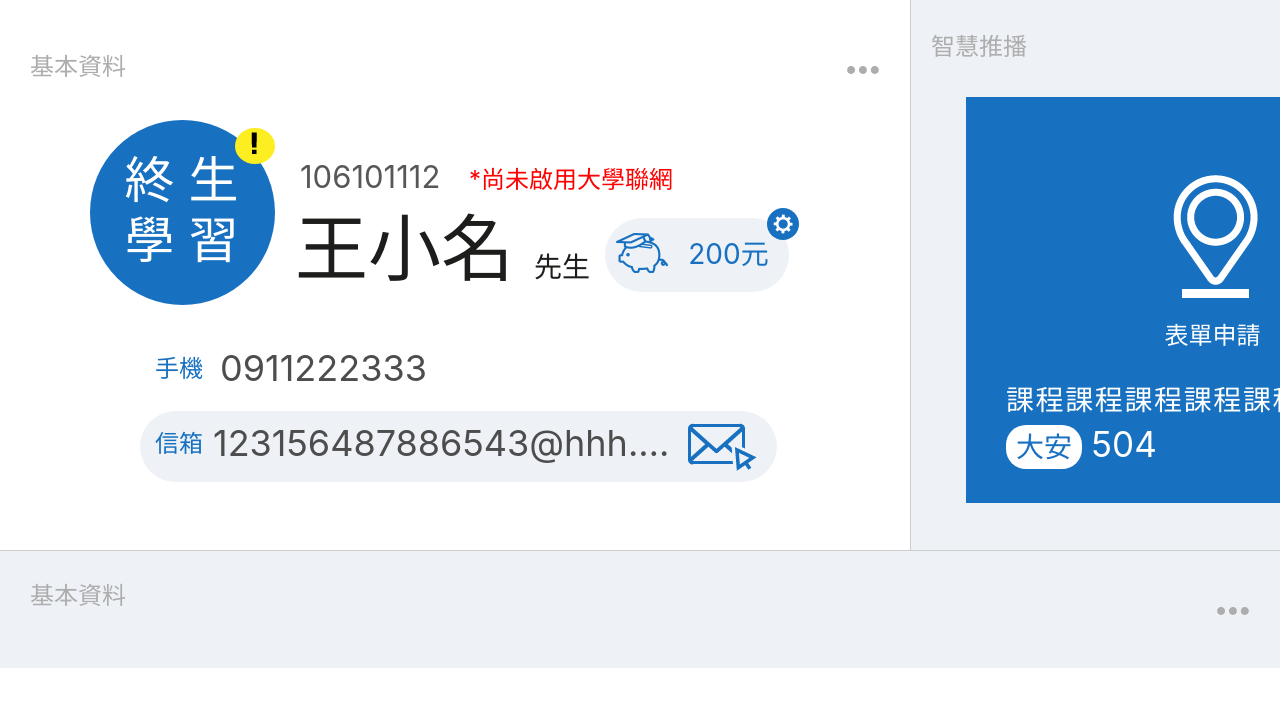
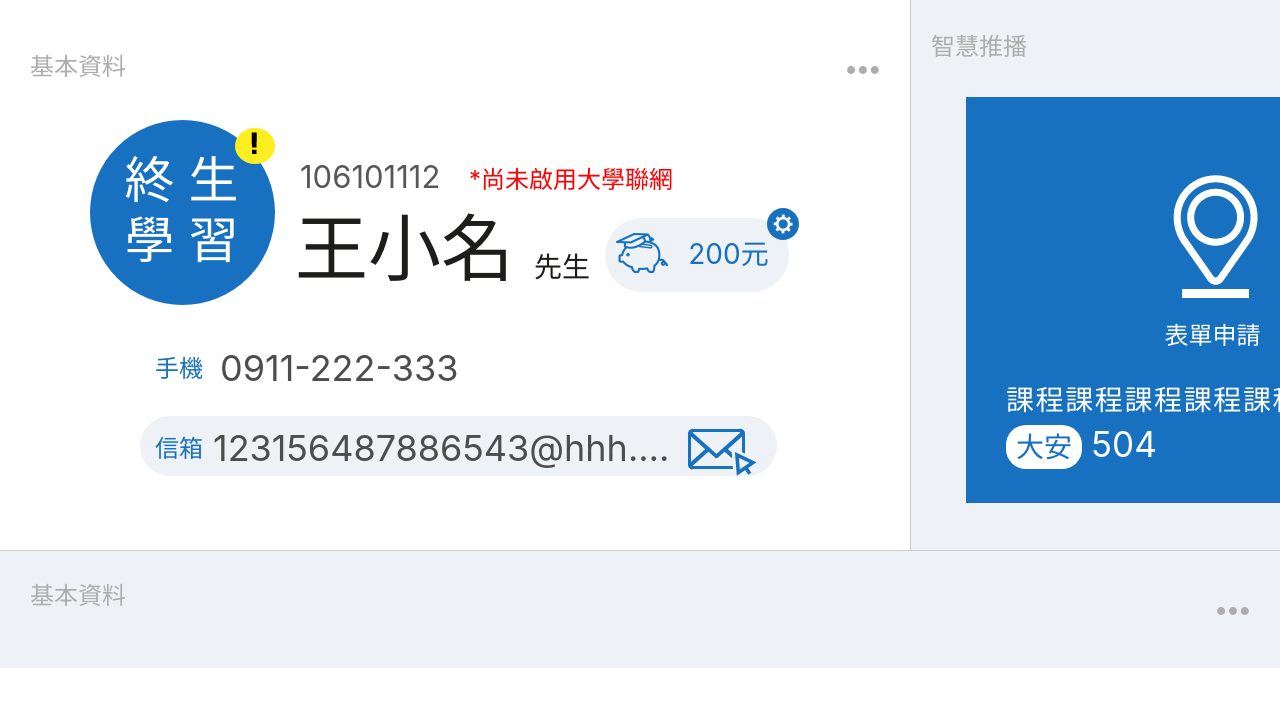
Before and after one commit to neo725/sc2-gulp-static, a website: page docs/landing.html in a window 1280 px wide. Drawn offline with Linux system fonts and the light colour scheme.

Commit message:
fix scss 0.0.6

```diff
--- a/assets/scss/pages/_landing.scss
+++ b/assets/scss/pages/_landing.scss
@@ -139,12 +139,13 @@
 			clear: both;
 			float: left;
 			position: relative;
-			display: table;
+			display: inline-block;
 			width: 70%;
 			margin-top: 20px;
 			margin-left: 140px;
 			padding: 10px 0px 0px 0px;
-			vertical-align: super;
+			height: 50px;
+			/*vertical-align: super;*/
 		}
 		.p_phone_div > span:first-child, .p_mail_div > span:first-child{
 			font-size: 24px;
--- a/docs/landing.html
+++ b/docs/landing.html
@@ -58,7 +58,7 @@
                                     </div>
                                     <div class="p_phone_div">
                                         <span>手機</span>
-                                        <div>0911222333</div>
+                                        <div>0911-222-333</div>
                                     </div>
                                     <div class="p_mail_div">
                                         <span>信箱</span>
```
Also changed, not shown: static/landing.html (+1 -1 lines), docs/css/servicecenter.css, static/css/servicecenter.css, 2 other files.
